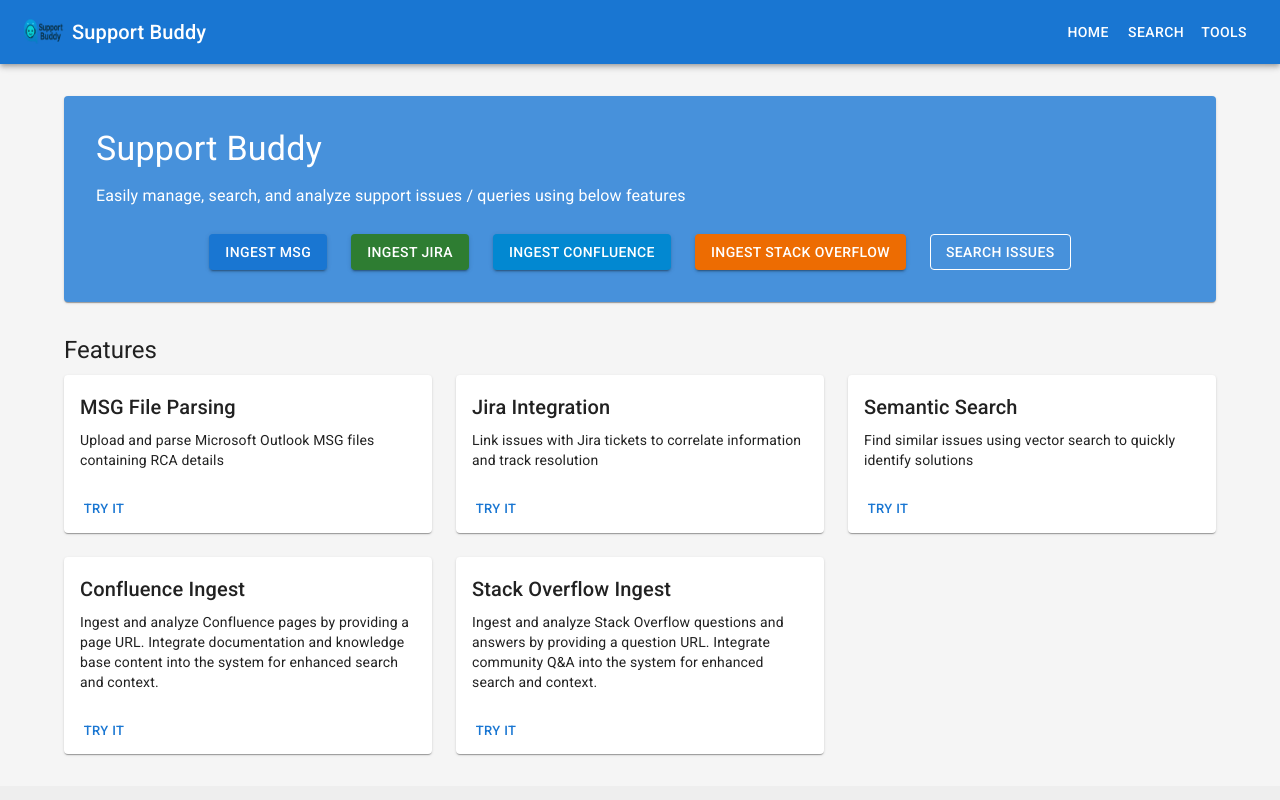
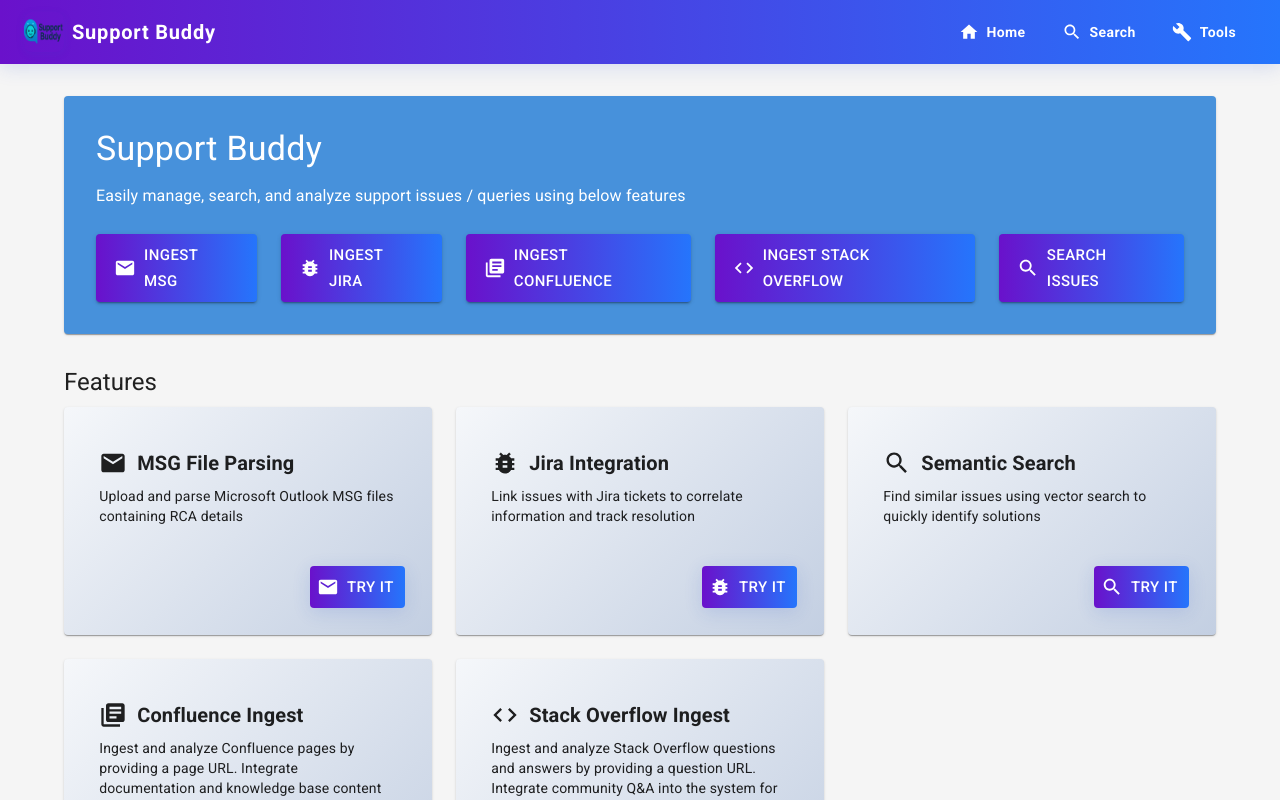
Before and after one commit to rsrini7/Smart-Support-Buddy, a React (Create React App) app in the folder frontend/: page / in a window 1280 px wide. Shown: the top 800 px of the page. Built offline with nearby package versions, Linux system fonts and the light colour scheme.

Commit message:
style: enhance UI with improved styling and icons
Refactor CSS and component styles to improve visual consistency and user experience. Added icons to buttons and cards, updated gradients, shadows, and transitions for a more modern look.

```diff
--- a/frontend/src/components/Header.js
+++ b/frontend/src/components/Header.js
@@ -1,6 +1,11 @@
 import React from 'react';
 import { AppBar, Toolbar, Typography, Button, Box, Menu, MenuItem } from '@mui/material';
 import { Link as RouterLink } from 'react-router-dom';
+import HomeIcon from '@mui/icons-material/Home';
+import SearchIcon from '@mui/icons-material/Search';
+import BuildIcon from '@mui/icons-material/Build';
+import DeleteSweepIcon from '@mui/icons-material/DeleteSweep';
+import SettingsIcon from '@mui/icons-material/Settings';
 
 const Header = () => {
   const [anchorEl, setAnchorEl] = React.useState(null);
@@ -15,7 +20,14 @@
 
 
   return (
-    <AppBar position="static">
+    <AppBar
+      position="static"
+      sx={{
+        background: 'linear-gradient(90deg, #6a11cb 0%, #2575fc 100%)',
+        boxShadow: '0 4px 18px 0 rgba(40, 80, 200, 0.15)'
+      }}
+      className="custom-appbar"
+    >
       <Toolbar>
         <Box
           sx={{ display: 'flex', alignItems: 'center', flexGrow: 1, textDecoration: 'none', color: 'white' }}
@@ -25,31 +37,127 @@
           <img
             src={`${process.env.PUBLIC_URL}/logo192.png`}
             alt="Logo"
-            style={{ height: 40, marginRight: 8 }}
+            style={{ height: 40, marginRight: 8, borderRadius: 8, boxShadow: '0 2px 8px rgba(40,80,200,0.10)' }}
           />
-          <Typography variant="h6" component="div">
+          <Typography variant="h6" component="div" sx={{ fontWeight: 700, letterSpacing: '0.04em' }}>
             Support Buddy
           </Typography>
         </Box>
         <Box>
-          <Button color="inherit" component={RouterLink} to="/">
+          <Button
+            color="inherit"
+            component={RouterLink}
+            to="/"
+            startIcon={<HomeIcon />}
+            sx={{
+              borderRadius: 2,
+              mx: 0.5,
+              px: 2,
+              fontWeight: 600,
+              textTransform: 'none',
+              transition: 'background 0.2s, box-shadow 0.2s',
+              '&:hover': {
+                background: 'rgba(255,255,255,0.10)',
+                boxShadow: '0 2px 8px rgba(40,80,200,0.10)'
+              }
+            }}
+          >
             Home
           </Button>
-          <Button color="inherit" component={RouterLink} to="/search">
+          <Button
+            color="inherit"
+            component={RouterLink}
+            to="/search"
+            startIcon={<SearchIcon />}
+            sx={{
+              borderRadius: 2,
+              mx: 0.5,
+              px: 2,
+              fontWeight: 600,
+              textTransform: 'none',
+              transition: 'background 0.2s, box-shadow 0.2s',
+              '&:hover': {
+                background: 'rgba(255,255,255,0.10)',
+                boxShadow: '0 2px 8px rgba(40,80,200,0.10)'
+              }
+            }}
+          >
             Search
           </Button>
-          <Button color="inherit" onClick={handleToolsClick}>
+          <Button
+            color="inherit"
+            onClick={handleToolsClick}
+            startIcon={<BuildIcon />}
+            sx={{
+              borderRadius: 2,
+              mx: 0.5,
+              px: 2,
+              fontWeight: 600,
+              textTransform: 'none',
+              transition: 'background 0.2s, box-shadow 0.2s',
+              '&:hover': {
+                background: 'rgba(255,255,255,0.10)',
+                boxShadow: '0 2px 8px rgba(40,80,200,0.10)'
+              }
+            }}
+          >
             Tools
           </Button>
           <Menu
             anchorEl={anchorEl}
             open={Boolean(anchorEl)}
             onClose={handleClose}
+            PaperProps={{
+              sx: {
+                borderRadius: 2,
+                minWidth: 220,
+                boxShadow: '0 8px 32px 0 rgba(40,80,200,0.18)',
+                background: 'rgba(255,255,255,0.95)',
+                backdropFilter: 'blur(8px)'
+              }
+            }}
+            MenuListProps={{
+              sx: {
+                py: 1
+              }
+            }}
           >
-            <MenuItem component={RouterLink} to="/clear-chroma" onClick={handleClose}>
+            <MenuItem
+              component={RouterLink}
+              to="/clear-chroma"
+              onClick={handleClose}
+              sx={{
+                borderRadius: 1.5,
+                fontWeight: 500,
+                gap: 1,
+                px: 2,
+                my: 0.5,
+                transition: 'background 0.2s',
+                '&:hover': {
+                  background: 'linear-gradient(90deg, #6a11cb22 0%, #2575fc22 100%)'
+                }
+              }}
+              startIcon={<DeleteSweepIcon sx={{ color: '#6a11cb' }} />}
+            >
               Clear ChromaDB Collections
             </MenuItem>
-            <MenuItem component={RouterLink} to="/config" onClick={handleClose}>
+            <MenuItem
+              component={RouterLink}
+              to="/config"
+              onClick={handleClose}
+              sx={{
+                borderRadius: 1.5,
+                fontWeight: 500,
+                gap: 1,
+                px: 2,
+                my: 0.5,
+                transition: 'background 0.2s',
+                '&:hover': {
+                  background: 'linear-gradient(90deg, #6a11cb22 0%, #2575fc22 100%)'
+                }
+              }}
+              startIcon={<SettingsIcon sx={{ color: '#2575fc' }} />}
+            >
               Config
             </MenuItem>
           </Menu>
--- a/frontend/src/index.css
+++ b/frontend/src/index.css
@@ -25,3 +25,53 @@
   background-color: rgba(255, 255, 0, 0.3);
   padding: 2px 0;
 }
+
+.search-issues-btn {
+  background: linear-gradient(90deg, #6a11cb 0%, #2575fc 100%);
+  color: #fff !important;
+  font-size: 1.15rem;
+  font-weight: 600;
+  padding: 0.75em 2.2em;
+  border-radius: 2em;
+  box-shadow: 0 4px 18px 0 rgba(40, 80, 200, 0.15);
+  text-transform: none;
+  letter-spacing: 0.03em;
+  transition: background 0.3s, transform 0.2s, box-shadow 0.3s;
+}
+
+.search-issues-btn:hover, .search-issues-btn:focus {
+  background: linear-gradient(90deg, #2575fc 0%, #6a11cb 100%);
+  color: #fff;
+  transform: translateY(-2px) scale(1.04);
+  box-shadow: 0 8px 28px 0 rgba(40, 80, 200, 0.22);
+}
+
+.feature-card {
+  background: linear-gradient(135deg, #f5f7fa 0%, #c3cfe2 100%);
+  border-radius: 1.5em;
+  box-shadow: 0 6px 24px 0 rgba(40, 80, 200, 0.10), 0 1.5px 4px 0 rgba(40, 80, 200, 0.08);
+  padding: 1.5em 1.2em 1.2em 1.2em;
+  transition: box-shadow 0.3s, transform 0.2s, background 0.3s;
+  border: none;
+  position: relative;
+  overflow: hidden;
+}
+
+.feature-card:hover, .feature-card:focus-within {
+  box-shadow: 0 12px 36px 0 rgba(40, 80, 200, 0.18), 0 3px 8px 0 rgba(40, 80, 200, 0.12);
+  background: linear-gradient(135deg, #e0eafc 0%, #cfdef3 100%);
+  transform: translateY(-4px) scale(1.025);
+}
+
+.feature-card .MuiTypography-h6 {
+  font-size: 1.25rem;
+  font-weight: 700;
+  display: flex;
+  align-items: center;
+  gap: 0.5em;
+}
+
+.feature-card .MuiCardActions-root {
+  margin-top: 1em;
+  justify-content: flex-end;
+}
--- a/frontend/src/pages/HomePage.js
+++ b/frontend/src/pages/HomePage.js
@@ -1,6 +1,11 @@
 import React from 'react';
 import { Typography, Box, Paper, Grid, Button, Card, CardContent, CardActions } from '@mui/material';
 import { Link as RouterLink } from 'react-router-dom';
+import SearchIcon from '@mui/icons-material/Search';
+import MailIcon from '@mui/icons-material/Mail';
+import BugReportIcon from '@mui/icons-material/BugReport';
+import LibraryBooksIcon from '@mui/icons-material/LibraryBooks';
+import CodeIcon from '@mui/icons-material/Code';
 
 const HomePage = () => {
   return (
@@ -15,41 +20,56 @@
         <Box sx={{ mt: 3, display: 'flex', justifyContent: 'center', gap: 3 }}>
           <Button
             variant="contained"
-            color="primary"
+            color="secondary"
+            size="large"
             component={RouterLink}
             to="/ingest-msg-files"
+            startIcon={<MailIcon />}
+            className="search-issues-btn"
           >
             Ingest MSG
           </Button>
           <Button
             variant="contained"
-            color="success"
+            color="secondary"
+            size="large"
             component={RouterLink}
             to="/ingest-jira"
+            startIcon={<BugReportIcon />}
+            className="search-issues-btn"
           >
             Ingest Jira
           </Button>
           <Button
             variant="contained"
-            color="info"
+            color="secondary"
+            size="large"
             component={RouterLink}
             to="/ingest-confluence"
+            startIcon={<LibraryBooksIcon />}
+            className="search-issues-btn"
           >
             Ingest Confluence
           </Button>
           <Button
             variant="contained"
-            color="warning"
+            color="secondary"
+            size="large"
             component={RouterLink}
             to="/ingest-stackoverflow"
+            startIcon={<CodeIcon />}
+            className="search-issues-btn"
           >
             Ingest Stack Overflow
           </Button>
           <Button
-            variant="outlined"
-            color="inherit"
+            variant="contained"
+            color="secondary"
+            size="large"
             component={RouterLink}
             to="/search"
+            startIcon={<SearchIcon />}
+            className="search-issues-btn"
           >
             Search Issues
           </Button>
@@ -62,9 +82,10 @@
 
       <Grid container spacing={3}>
         <Grid item xs={12} md={4}>
-          <Card>
+          <Card className="feature-card">
             <CardContent>
-              <Typography variant="h6" gutterBottom>
+              <Typography variant="h6" gutterBottom sx={{ display: 'flex', alignItems: 'center', gap: 1 }}>
+                <MailIcon sx={{ fontSize: 28 }} />
                 MSG File Parsing
               </Typography>
               <Typography variant="body2">
@@ -72,7 +93,13 @@
               </Typography>
             </CardContent>
             <CardActions>
-              <Button size="small" component={RouterLink} to="/ingest-msg-files">
+              <Button
+                size="large"
+                component={RouterLink}
+                to="/ingest-msg-files"
+                className="search-issues-btn"
+                startIcon={<MailIcon />}
+              >
                 Try It
               </Button>
             </CardActions>
@@ -80,9 +107,10 @@
         </Grid>
 
         <Grid item xs={12} md={4}>
-          <Card>
+          <Card className="feature-card">
             <CardContent>
-              <Typography variant="h6" gutterBottom>
+              <Typography variant="h6" gutterBottom sx={{ display: 'flex', alignItems: 'center', gap: 1 }}>
+                <BugReportIcon sx={{ fontSize: 28 }} />
                 Jira Integration
               </Typography>
               <Typography variant="body2">
@@ -90,7 +118,13 @@
               </Typography>
             </CardContent>
             <CardActions>
-              <Button size="small" component={RouterLink} to="/ingest-jira">
+              <Button
+                size="large"
+                component={RouterLink}
+                to="/ingest-jira"
+                className="search-issues-btn"
+                startIcon={<BugReportIcon />}
+              >
                 Try It
               </Button>
             </CardActions>
@@ -98,9 +132,10 @@
         </Grid>
 
         <Grid item xs={12} md={4}>
-          <Card>
+          <Card className="feature-card">
             <CardContent>
-              <Typography variant="h6" gutterBottom>
+              <Typography variant="h6" gutterBottom sx={{ display: 'flex', alignItems: 'center', gap: 1 }}>
+                <SearchIcon sx={{ fontSize: 28 }} />
                 Semantic Search
               </Typography>
               <Typography variant="body2">
@@ -108,16 +143,23 @@
               </Typography>
             </CardContent>
             <CardActions>
-              <Button size="small" component={RouterLink} to="/search">
+              <Button
+                size="large"
+                component={RouterLink}
+                to="/search"
+                className="search-issues-btn"
+                startIcon={<SearchIcon />}
+              >
                 Try It
               </Button>
             </CardActions>
           </Card>
         </Grid>
         <Grid item xs={12} md={4}>
-          <Card>
+          <Card className="feature-card">
             <CardContent>
-              <Typography variant="h6" gutterBottom>
+              <Typography variant="h6" gutterBottom sx={{ display: 'flex', alignItems: 'center', gap: 1 }}>
+                <LibraryBooksIcon sx={{ fontSize: 28 }} />
                 Confluence Ingest
               </Typography>
               <Typography variant="body2">
@@ -125,16 +167,23 @@
               </Typography>
             </CardContent>
             <CardActions>
-              <Button size="small" component={RouterLink} to="/ingest-confluence">
+              <Button
+                size="large"
+                component={RouterLink}
+                to="/ingest-confluence"
+                className="search-issues-btn"
+                startIcon={<LibraryBooksIcon />}
+              >
                 Try It
               </Button>
             </CardActions>
           </Card>
         </Grid>
         <Grid item xs={12} md={4}>
-          <Card>
+          <Card className="feature-card">
             <CardContent>
-              <Typography variant="h6" gutterBottom>
+              <Typography variant="h6" gutterBottom sx={{ display: 'flex', alignItems: 'center', gap: 1 }}>
+                <CodeIcon sx={{ fontSize: 28 }} />
                 Stack Overflow Ingest
               </Typography>
               <Typography variant="body2">
@@ -142,7 +191,13 @@
               </Typography>
             </CardContent>
             <CardActions>
-              <Button size="small" component={RouterLink} to="/ingest-stackoverflow">
+              <Button
+                size="large"
+                component={RouterLink}
+                to="/ingest-stackoverflow"
+                className="search-issues-btn"
+                startIcon={<CodeIcon />}
+              >
                 Try It
               </Button>
             </CardActions>
```
